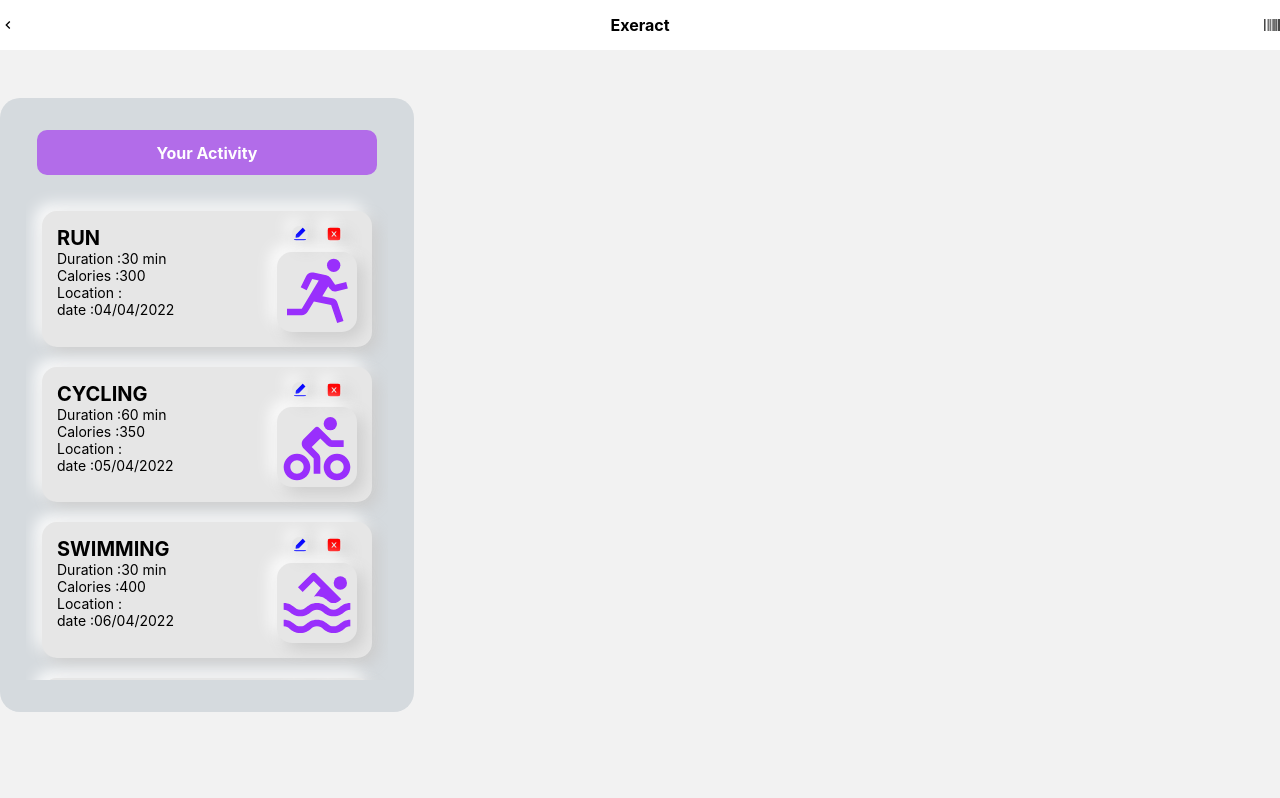
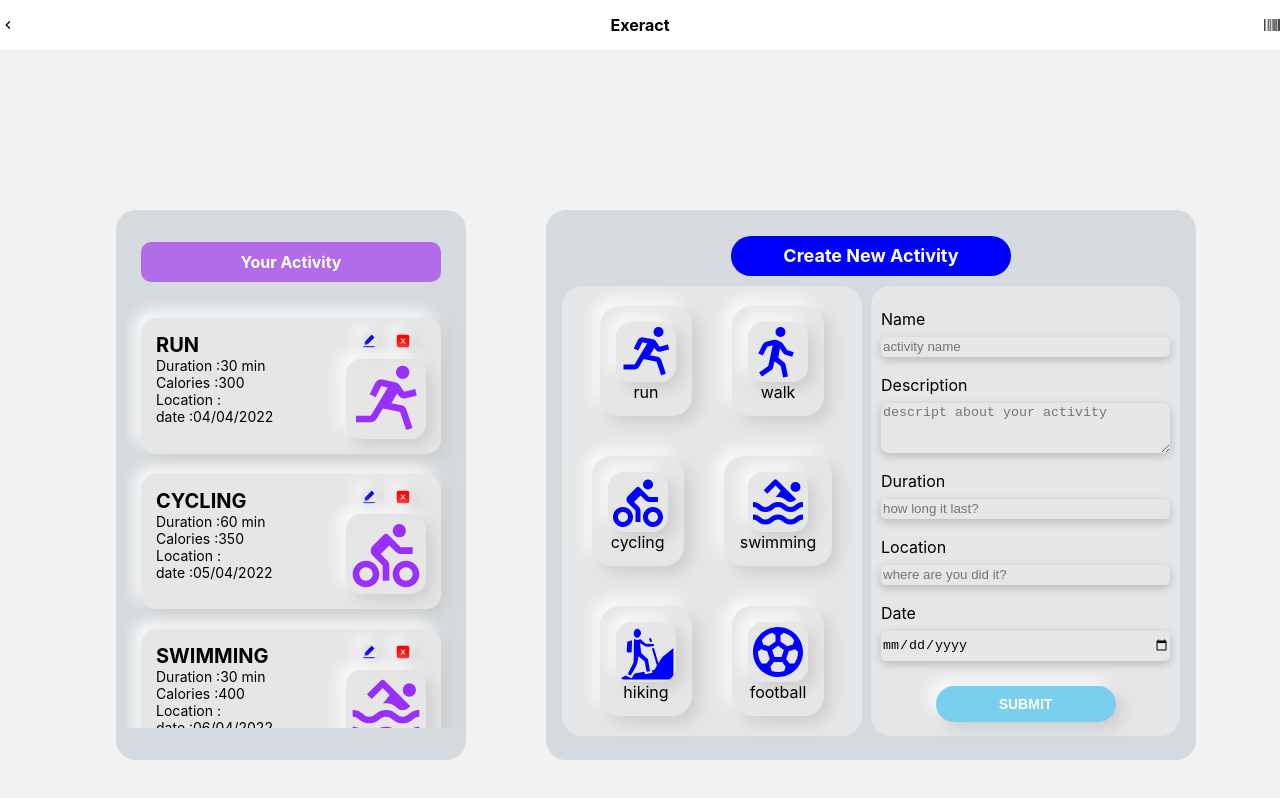
Before and after one commit to DevArtifacTs/activity-app-crud, a React (Create React App) app: page / in a window 1280 px wide. Built offline with nearby package versions, Linux system fonts and the light colour scheme.

Commit message:
finish :  UI for desktop

```diff
--- a/src/components/ActivityCard/ActivityCard.css
+++ b/src/components/ActivityCard/ActivityCard.css
@@ -39,11 +39,12 @@
 }
 .global-class-name{
     border-radius: 15px;
-    box-shadow: .4rem .4rem 1rem #ccc, -.4rem -.4rem 1rem #fff;
+    box-shadow: var(--box-shadow);
 }
 
 /* animation */
 .global-class-name:hover{
     cursor: pointer;
-    transform: scale(1.1);
+    /* transform: scale(1.1); */
+    box-shadow: var(--box-shadow-inset);
 }
--- a/src/components/ActivityChoices/ActivityChoices.css
+++ b/src/components/ActivityChoices/ActivityChoices.css
@@ -0,0 +1,18 @@
+.activity-choices {
+    max-width: 300px;
+    display: flex;
+    flex-wrap: wrap;
+    justify-content: center;
+    align-items: center;
+    grid-area: choices;
+    background-color:rgba(239, 239, 239,0.6) ;
+    border-radius: 20px;
+}
+.choice-card{
+    padding: 1rem;
+    box-shadow: var(--box-shadow);
+    text-align: center;
+    margin: 20px;
+    border-radius: 20px;
+    background-color: #e6e6e6;
+}
--- a/src/components/ActivityChoices/ActivityChoices.js
+++ b/src/components/ActivityChoices/ActivityChoices.js
@@ -0,0 +1,24 @@
+import React from "react";
+import './ActivityChoices.css'
+
+// import mockup data
+import PreparedActivities from "../MockUpData/PreparedActivities";
+
+function ActivityChoices(props){
+    return (
+        <article className="activity-choices">
+            {
+                PreparedActivities.map((choice, index)=> {
+                    return (
+                        <div className="choice-card">
+                            {choice.component}
+                            <p>{choice.name}</p>
+                        </div>
+                    )
+                })
+            }
+        </article>
+    )
+
+}
+export default ActivityChoices ;
--- a/src/components/ActivityList/ActivityList.css
+++ b/src/components/ActivityList/ActivityList.css
@@ -2,7 +2,7 @@
     background-color: #d5dade;
     width: 350px;
     height: 550px;
-    margin: 3rem 0;
+    margin: 10rem 0 0 3rem ;
     padding: 2rem 2rem;
     display: flex;
     flex-direction: column;
--- a/src/components/Button/Button.css
+++ b/src/components/Button/Button.css
@@ -1,11 +1,24 @@
-.head-line{
-    width: 300px;
-    padding: 10px;
-    text-align: center;
-    border-radius: 15px;
-    background-color:#b26ce9 ;
+#button-component{
+    width: 180px;
+    padding: 10px 15px;
+    border: 0px solid white ;
+    border-radius: 20px;
+    text-transform: uppercase;
+    font-size: 14px;
+    font-weight: 800;
+    cursor: pointer;
+    color: #fff;
+    box-shadow: var(--box-shadow);
+    margin-top: 15px;
+    margin-right: auto;
+    margin-left: auto;
 }
 
-.add {
+.submit {
+    background-color: #7ad0ec;
+}
+
+#button-component:hover{
+    transform: scale(1.1);
 
 }
--- a/src/components/Button/Button.js
+++ b/src/components/Button/Button.js
@@ -5,7 +5,7 @@ import './Button.css';
 function Button(props){
 
     return (
-        <button className="{props.type}">
+        <button id="button-component" className={props.type}>
             {props.text}
         </button>
     )
--- a/src/components/Form/Form.css
+++ b/src/components/Form/Form.css
@@ -0,0 +1,70 @@
+.form-headline{
+    height: 50px;
+}
+
+form {
+    margin: 10rem 1rem 1rem 5rem;
+    padding: 1rem;
+    height: 550px;
+    width: 650px ;
+    display: grid;
+    grid-template-columns: repeat(2, 1fr);
+    grid-template-rows: 0.5fr 1fr;
+    grid-template-areas:
+        'headline   headline'
+        'choices    input-form';
+
+    background-color: #d5dade;
+    border-radius: 20px;
+}
+
+.form-headline{
+    grid-area: headline;
+    margin: 10px 0;
+    width: 280px;
+    height: 40px;
+    border-radius: 20px;
+    display: flex;
+    align-items: center;
+    justify-content: center;
+    font-size: 18px;
+    font-weight: 700;
+    color: #fff;
+    background-color: #0000ff;
+    align-self: center;
+    justify-self: center;
+
+}
+
+.input-form{
+    display: flex;
+    flex-direction: column;
+    justify-content: center;
+    grid-area: input-form;
+    background-color:rgba(239, 239, 239,0.6) ;
+    border-radius: 20px;
+}
+
+fieldset{
+    display: flex;
+    gap: 10px;
+    flex-direction: column;
+    margin: 10px 10px;
+}
+.activity-info-input{
+    border-radius: 5px;
+    border: 0px solid white;
+    height: 20px;
+    background-color:#e6e6e6 ;
+    box-shadow: 0 3px 10px rgb(0 0 0 / 0.2);
+}
+textarea{
+    border-radius: 8px;
+    border: 0px solid white;
+    height: 50px;
+    background-color:#e6e6e6 ;
+    box-shadow: 0 3px 10px rgb(0 0 0 / 0.2);
+}
+#activity-date{
+    height: 30px;
+}
--- a/src/components/Form/Form.js
+++ b/src/components/Form/Form.js
@@ -1,2 +1,48 @@
 import React from "react";
 import './Form.css';
+
+// components
+import ActivityChoices from "../ActivityChoices/ActivityChoices";
+import Button from "../Button/Button";
+
+function Form(props){
+
+    return(
+        <>
+        <form action="">
+            <legend className="form-headline">Create New Activity</legend>
+            <ActivityChoices/>
+            <article className="input-form">
+                <fieldset className="name-field">
+                    <label htmlFor="activity-name">Name</label>
+                    <input className="activity-info-input" id="activity-name" type="text" placeholder="activity name" />
+                </fieldset>
+
+                <fieldset className="description-field">
+                    <label htmlFor="activity-description">Description</label>
+                    <textarea  id="activity-description" type="text" placeholder="descript about your activity" />
+                </fieldset>
+
+                <fieldset className="duration-field">
+                    <label htmlFor="activity-duration">Duration</label>
+                    <input className="activity-info-input" id="activity-duration" type="text" placeholder="how long it last?" />
+                </fieldset>
+
+                <fieldset className="location-field">
+                    <label htmlFor="activity-location">Location</label>
+                    <input className="activity-info-input" id="activity-location" type="text" placeholder="where are you did it?" />
+                </fieldset>
+
+                <fieldset className="date-field">
+                    <label htmlFor="activity-date">Date</label>
+                    <input className="activity-info-input" id="activity-date" type="date" />
+                </fieldset>
+
+                <Button type='submit' text='submit' />
+            </article>
+        </form>
+        </>
+    )
+}
+
+export default Form ;
--- a/src/components/MockUpData/PreparedActivities.js
+++ b/src/components/MockUpData/PreparedActivities.js
@@ -2,26 +2,61 @@ import { BiRun } from "react-icons/bi";
 import { BiCycling } from "react-icons/bi";
 import { BiSwim } from "react-icons/bi";
 import { GiHiking} from "react-icons/gi";
+import { BiWalk} from "react-icons/bi";
+import { RiFootballLine } from "react-icons/ri";
+
+// for icon configuration
+import { IconContext } from "react-icons";
+
+const style = {color: "blue",className: "global-class-name",  size: '60px' }
 
 
-
-    const preparedActivity = [
+    const PreparedActivities = [
         {
             name : 'run',
-            component : <BiRun/>
+            component :
+                        <IconContext.Provider value={style}>
+                            <BiRun />
+                        </IconContext.Provider>
+        },
+        {
+            name : 'walk',
+            component :
+                        <IconContext.Provider value={style}>
+                            <BiWalk />
+                        </IconContext.Provider>
         },
         {
             name : 'cycling',
-            component : <BiCycling/>
+            component :
+                        <IconContext.Provider value={style}>
+                            <BiCycling  />
+                        </IconContext.Provider>
         },
         {
             name : 'swimming',
-            component : <BiSwim/>
+            component :
+                        <IconContext.Provider value={style}>
+                            <BiSwim />
+                        </IconContext.Provider>
+
         },
         {
-            name : 'pushup',
-            component : <GiHiking/>
+            name : 'hiking',
+            component :
+                        <IconContext.Provider value={style}>
+                            <GiHiking />
+                        </IconContext.Provider>
+
+        },
+        {
+            name : 'football',
+            component :
+                        <IconContext.Provider value={style}>
+                            <RiFootballLine />
+                        </IconContext.Provider>
+
         },
     ]
 
-    export default preparedActivity ;
+    export default PreparedActivities ;
--- a/src/index.css
+++ b/src/index.css
@@ -50,11 +50,16 @@ table {
 }
 
 /* style */
+*{
+  box-sizing: border-box;
+}
 html {
   height: 100%;
   background-color: #f2f2f2;;
+  box-sizing: border-box;
 }
 body {
+  box-sizing: border-box;
   margin: 0;
   min-height: 100%;
   width: 100%;
@@ -72,7 +77,11 @@ code {
 }
 
 #root {
+  box-sizing: border-box;
   background-color: #f2f2f2;
-  height: 100%;
-  width: 100%;
+  min-height: 100%;
+  min-width: 100%;
+  --box-shadow: .4rem .4rem 1rem #ccc, -.4rem -.4rem 1rem #fff;
+  --box-shadow-inset: .4rem .4rem 1rem #ccc inset, -.4rem -.4rem 1rem #fff inset;
+
 }
--- a/src/pages/Home.css
+++ b/src/pages/Home.css
@@ -1,3 +1,7 @@
 .home{
     height: 100%;
+    display: flex;
+    flex-wrap: wrap;
+    justify-content: center;
+
 }
--- a/src/pages/Home.js
+++ b/src/pages/Home.js
@@ -5,6 +5,7 @@ import './Home.css'
 import ActivityList from '../components/ActivityList/ActivityList';
 import ActivityCard from '../components/ActivityCard/ActivityCard';
 import Navbar from '../components/Navbar/Navbar';
+import Form from '../components/Form/Form';
 
 function Home(props){
 
@@ -12,6 +13,7 @@ function Home(props){
         <section className='home'>
             <Navbar/>
             <ActivityList/>
+            <Form/>
         </section>
     )
 }
```
